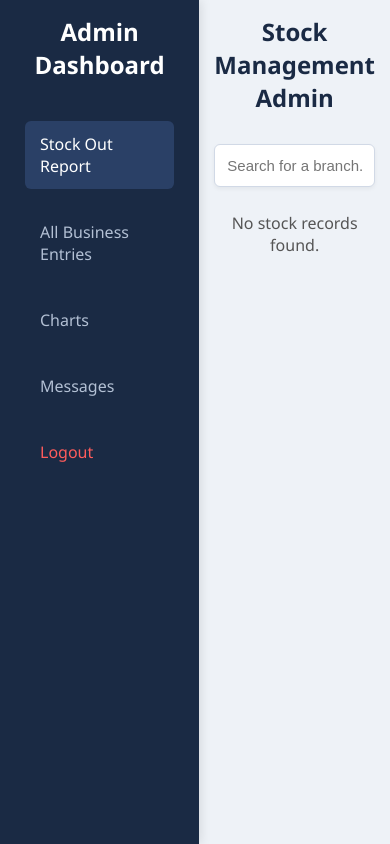
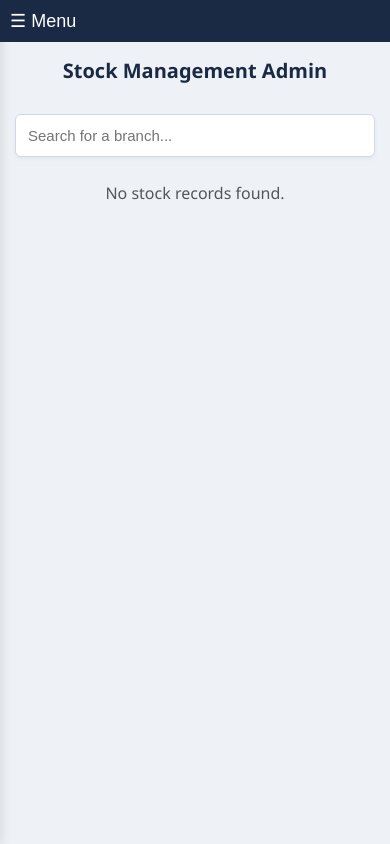
Before and after one commit to ugcoded/rosefoamst, a Flask app: template templates/admin.html in a window 390 px wide. Run offline with Flask 3, Linux system fonts and the light colour scheme; the template is opened without the code that fills it, so the values that code supplies are empty.

Commit message:
Update admin.html

```diff
--- a/templates/admin.html
+++ b/templates/admin.html
@@ -18,6 +18,7 @@
             color: #333;
             min-height: 100vh;
             display: flex;
+            flex-direction: column; /* Ensure content stacks on smaller screens */
         }
 
         /* Sidebar */
@@ -26,10 +27,10 @@
             background: #1a2a44;
             color: #ffffff;
             padding: 20px;
-            position: fixed;
             height: 100%;
             overflow-y: auto;
             box-shadow: 2px 0 10px rgba(0, 0, 0, 0.1);
+            transition: width 0.3s ease, transform 0.3s ease; /* Smooth transition for mobile */
         }
 
         .sidebar h2 {
@@ -346,65 +356,130 @@
             text-align: center;
         }
 
-        /* Responsive Design */
+        /* Mobile Menu Toggle */
+        .menu-toggle {
+            display: none; /* Hidden by default on desktop */
+            background: #1a2a44;
+            color: #ffffff;
+            border: none;
+            padding: 10px;
+            font-size: 18px;
+            cursor: pointer;
+            width: 100%;
+            text-align: left;
+        }
+
+        /* Enhanced Responsive Design */
         @media (max-width: 768px) {
+            body {
+                flex-direction: column; /* Stack sidebar and content vertically */
+            }
+
             .sidebar {
-                width: 200px;
+                width: 100%;
+                position: fixed;
+                top: 0;
+                left: -100%; /* Hidden off-screen by default */
+                height: 100vh;
+                z-index: 1000;
+                padding: 10px;
+                transition: left 0.3s ease; /* Slide in/out */
             }
+
+            .sidebar.active {
+                left: 0; /* Slide in when active */
+            }
+
             .main-content {
-                margin-left: 200px;
+                margin-left: 0; /* Remove sidebar offset */
+                padding: 15px;
             }
+
+            .menu-toggle {
+                display: block; /* Show toggle button on mobile */
+                position: sticky;
+                top: 0;
+                z-index: 1100;
+            }
+
             h1 {
                 font-size: 24px;
             }
-            .branch-table h2, .message-section h2 {
+
+            .branch-section h2, .branch-table h2, .message-section h2 {
                 font-size: 18px;
             }
+
+            .horizontal-table th, .horizontal-table td {
+                font-size: 12px;
+                padding: 8px;
+            }
+
             .entry-table {
                 width: 100%;
                 margin: 0 0 20px;
             }
+
             .entry-table th, .entry-table td {
                 padding: 8px;
                 font-size: 12px;
             }
+
             .delete-btn, .edit-btn, .edit-form button {
                 padding: 4px 8px;
                 font-size: 10px;
             }
+
             .edit-form input {
                 padding: 6px;
-                font-size: 10px;
+                font-size: 12px;
             }
+
             #search-input {
                 width: 100%;
+            }
+
+            .download-btn {
+                padding: 8px 16px;
+                font-size: 12px;
             }
         }
 
         @media (max-width: 480px) {
-            .sidebar {
-                width: 100%;
-                height: auto;
-                position: relative;
-                padding: 15px;
+            .sidebar ul li {
+                margin: 10px 0;
             }
-            .main-content {
-                margin-left: 0;
-                padding: 15px;
+
+            .sidebar ul li a, .sidebar ul li span {
+                font-size: 14px;
+                padding: 10px;
             }
-            .sidebar ul li {
-                display: inline-block;
-                margin: 10px;
+
+            h1 {
+                font-size: 20px;
             }
-            .dashboard button {
-                display: block;
-                width: 100%;
-                margin: 10px 0;
+
+            .branch-section h2, .branch-table h2, .message-section h2 {
+                font-size: 16px;
+            }
+
+            .horizontal-table th, .horizontal-table td {
+                font-size: 10px;
+                padding: 6px;
+                min-width: 80px; /* Smaller min-width for tiny screens */
+            }
+
+            .delete-input {
+                width: 40px;
+                font-size: 10px;
             }
         }
     </style>
 </head>
 <body>
+
+    <!-- Mobile Menu Toggle -->
+    <button class="menu-toggle" onclick="toggleSidebar()">☰ Menu</button>
 
     <!-- Sidebar Navigation -->
     <div class="sidebar">
@@ -588,11 +663,19 @@
     </div>
 
     <script>
+        function toggleSidebar() {
+            const sidebar = document.querySelector('.sidebar');
+            sidebar.classList.toggle('active');
+        }
+
         function showSection(section) {
             document.querySelectorAll('.section').forEach(el => el.classList.remove('active'));
             document.querySelectorAll('.sidebar a').forEach(el => el.classList.remove('active'));
             document.getElementById(section + '-section').classList.add('active');
             document.querySelector(`[onclick="showSection('${section}')"]`).classList.add('active');
+            if (window.innerWidth <= 768) {
+                toggleSidebar(); // Close sidebar on mobile after selection
+            }
         }
 
         function searchBranch() {
@@ -712,7 +795,14 @@
                         }
                     },
                     scales: {
-                        x: { stacked: true },
+                        x: {
+                            stacked: true,
+                            ticks: {
+                                font: { size: 12 },
+                                maxRotation: 45, /* Rotate labels for better fit */
+                                minRotation: 45
+                            }
+                        },
                         y: {
                             stacked: true,
                             beginAtZero: true,
```
Also changed, not shown: other parts of templates/admin.html (+16 -7 lines).
